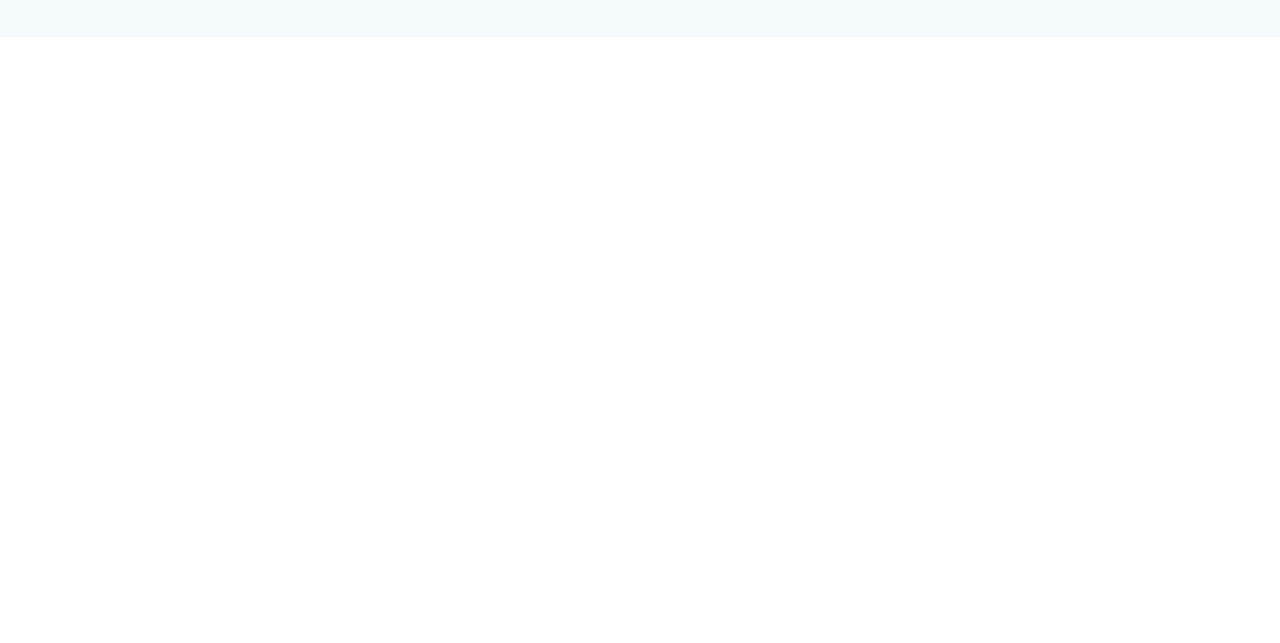
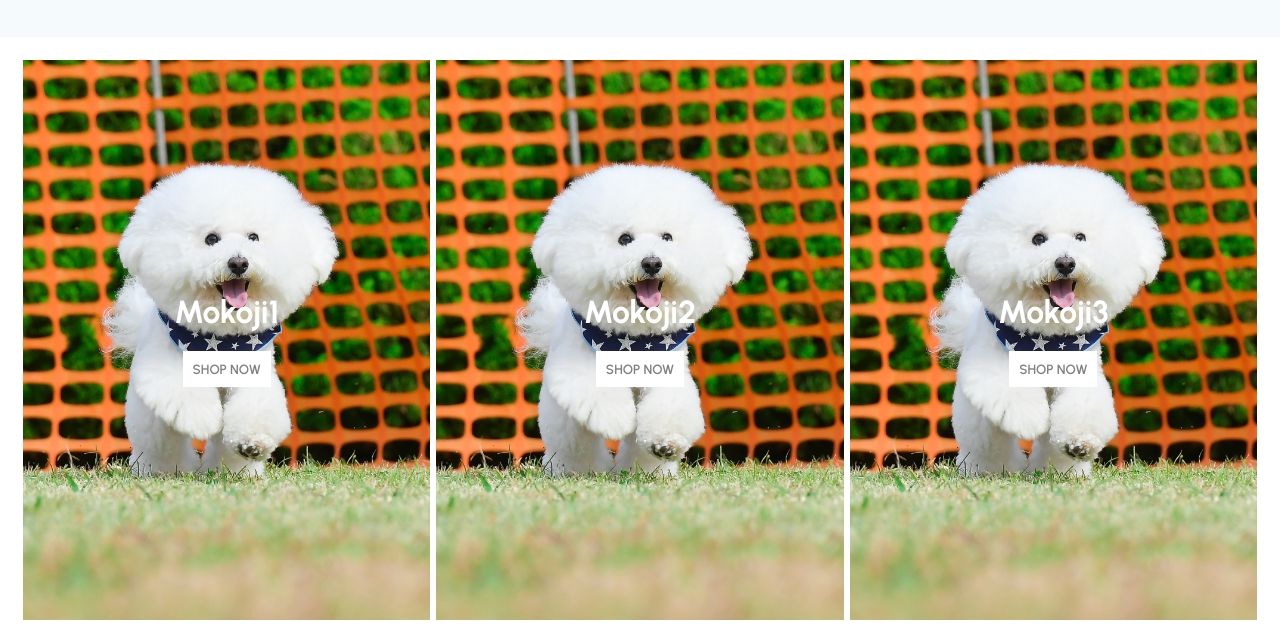
Before and after one commit to koki0317/mokoji, a React (Create React App) app: page / in a window 1280 px wide. Shown: the part 853-1496 px from the top of the page. Before the commit the page ends 890 px from the top, so only its background shows below. Built offline with nearby package versions, Linux system fonts and the light colour scheme.

Commit message:
created category and categoryitems

```diff
--- /dev/null
+++ b/src/components/Categories.jsx
@@ -0,0 +1,21 @@
+// rafce
+import styled from "styled-components";
+import { categories } from "../data";
+import CategoryItem from "./CategoryItem";
+
+const Container = styled.div`
+  display: flex;
+  padding: 20px;
+  justify-content: space-between;
+`;
+const Categories = () => {
+  return (
+    <Container>
+      {categories.map((item) => (
+        <CategoryItem item={item} />
+      ))}
+    </Container>
+  );
+};
+
+export default Categories;
--- /dev/null
+++ b/src/components/CategoryItem.jsx
@@ -0,0 +1,50 @@
+import styled from "styled-components";
+
+const Container = styled.div`
+  flex: 1;
+  margin: 3px;
+  height: 70vh;
+  position: relative;
+`;
+const Image = styled.img`
+  width: 100%;
+  height: 100%;
+  object-fit: cover;
+`;
+const Info = styled.div`
+  position: absolute;
+  width: 100%;
+  height: 100%;
+  top: 0;
+  left: 0;
+  display: flex;
+  align-items: center;
+  justify-content: center;
+  flex-direction: column;
+`;
+const Title = styled.h1`
+  color: white;
+  margin-bottom: 20px;
+`;
+const Button = styled.button`
+  border: none;
+  padding: 10px;
+  background-color: white;
+  color: gray;
+  cursor: pointer;
+  font-weight: 600;
+`;
+
+const CategoryItem = ({ item }) => {
+  return (
+    <Container>
+      <Image src={item.img} />
+      <Info>
+        <Title>{item.title}</Title>
+        <Button>SHOP NOW</Button>
+      </Info>
+    </Container>
+  );
+};
+
+export default CategoryItem;
--- a/src/data.js
+++ b/src/data.js
@@ -21,3 +21,56 @@ export const sliderItems = [
     bg: "fbf0f4",
   },
 ];
+
+export const categories = [
+  {
+    id: 1,
+    img: "IMG_2926.JPG",
+    title: "Mokoji1",
+  },
+  {
+    id: 2,
+    img: "IMG_2926.JPG",
+    title: "Mokoji2",
+  },
+  {
+    id: 2,
+    img: "IMG_2926.JPG",
+    title: "Mokoji3",
+  },
+];
+
+export const popularProducts = [
+  {
+    id: 1,
+    img: "IMG_2926.JPG",
+  },
+  {
+    id: 2,
+    img: "IMG_2926.JPG",
+  },
+  {
+    id: 3,
+    img: "IMG_2926.JPG",
+  },
+  {
+    id: 4,
+    img: "IMG_2926.JPG",
+  },
+  {
+    id: 5,
+    img: "IMG_2926.JPG",
+  },
+  {
+    id: 6,
+    img: "IMG_2926.JPG",
+  },
+  {
+    id: 7,
+    img: "IMG_2926.JPG",
+  },
+  {
+    id: 8,
+    img: "IMG_2926.JPG",
+  },
+];
--- a/src/pages/Home.jsx
+++ b/src/pages/Home.jsx
@@ -1,5 +1,6 @@
 import React from "react";
 import Announcement from "../components/Announcement";
+import Categories from "../components/Categories";
 import Navbar from "../components/Navbar";
 import Slider from "../components/Slider";
 
@@ -9,6 +10,7 @@ const Home = () => {
       <Announcement />
       <Navbar />
       <Slider />
+      <Categories />
     </div>
   );
 };
```
